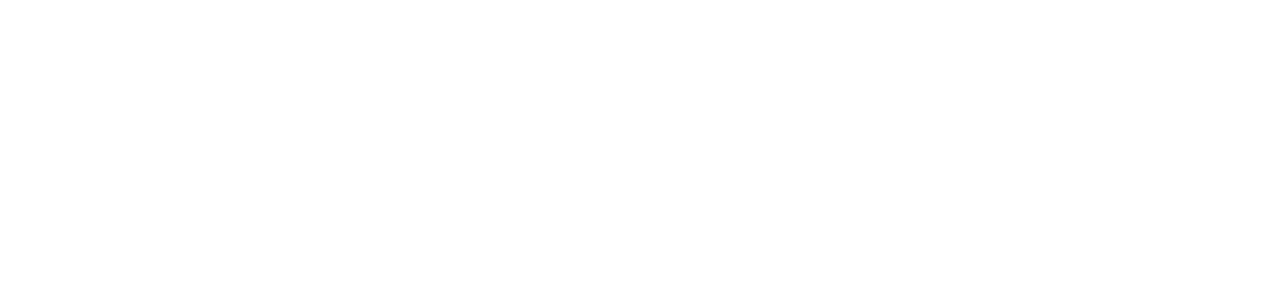
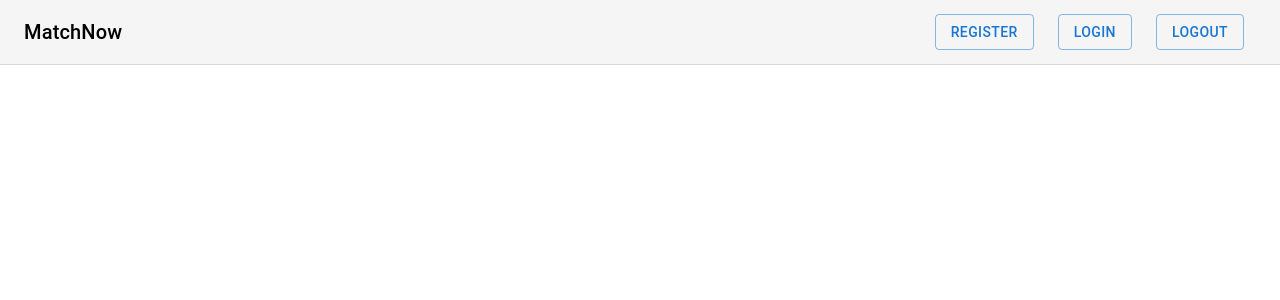
Before and after one commit to mardi2020/matchnow-front, a React (Create React App) app: page / in a window 1280 px wide. Shown: the top 300 px of the page. Built offline with nearby package versions, Linux system fonts and the light colour scheme.

Commit message:
Add Header

```diff
--- a/src/App.js
+++ /dev/null
@@ -1,16 +0,0 @@
-import React from "react";
-import { BrowserRouter, Routes, Route } from "react-router-dom";
-
-function App() {
-  return (
-    <>
-      <BrowserRouter>
-        <Routes>
-          <Route path="/"></Route>
-        </Routes>
-      </BrowserRouter>
-    </>
-  );
-}
-
-export default App;
--- a/src/App.jsx
+++ b/src/App.jsx
@@ -1,10 +1,12 @@
 import React from "react";
 import { BrowserRouter, Routes, Route } from "react-router-dom";
+import Header from "./Components/Common/Header";
 
 function App() {
   return (
     <>
       <BrowserRouter>
+        <Header />
         <Routes>
           <Route path="/"></Route>
         </Routes>
--- /dev/null
+++ b/src/Components/Common/Header.jsx
@@ -0,0 +1,42 @@
+import React from "react";
+import AppBar from "@mui/material/AppBar";
+import Button from "@mui/material/Button";
+import Toolbar from "@mui/material/Toolbar";
+import Typography from "@mui/material/Typography";
+import { Link } from "react-router-dom";
+
+function Header() {
+  return (
+    <>
+      <AppBar
+        position="static"
+        color="default"
+        elevation={0}
+        sx={{ borderBottom: (theme) => `1px solid ${theme.palette.divider}` }}
+      >
+        <Toolbar sx={{ flexWrap: "wrap" }}>
+          <Link to="/" style={{ textDecoration: "none", flexGrow: 1 }}>
+            <Typography variant="h6" color="black" noWrap sx={{ flexGrow: 1 }}>
+              MatchNow
+            </Typography>
+          </Link>
+          <Link to="/register" style={{ textDecoration: "none" }}>
+            <Button variant="outlined" sx={{ my: 1, mx: 1.5 }}>
+              Register
+            </Button>
+          </Link>
+          <Link to="/login" style={{ textDecoration: "none" }}>
+            <Button variant="outlined" sx={{ my: 1, mx: 1.5 }}>
+              Login
+            </Button>
+          </Link>
+          <Button onClick={() => {}} variant="outlined" sx={{ my: 1, mx: 1.5 }}>
+            Logout
+          </Button>
+        </Toolbar>
+      </AppBar>
+    </>
+  );
+}
+
+export default Header;
```
